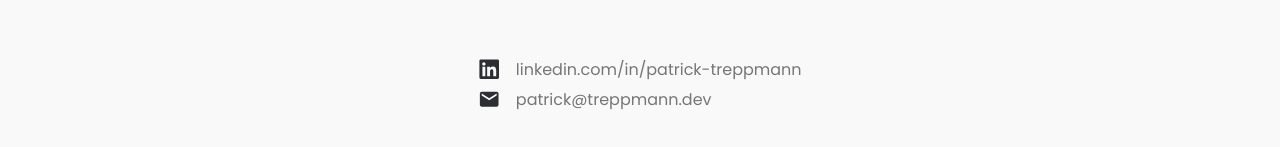
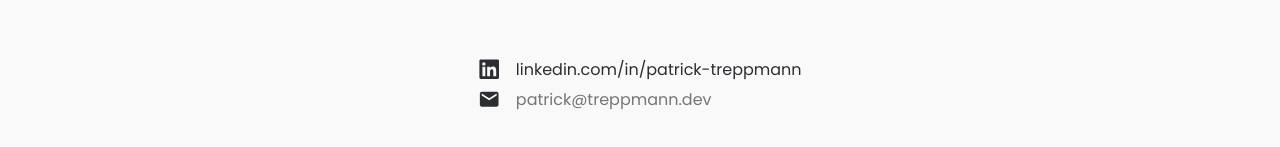
Before and after one commit to patricktrp/portfolio, a React (Create React App) app: page / in a window 1280 px wide. In both pictures the pointer is over the link "linkedin.com/in/patrick-treppmann". Shown: the part 3196-3343 px from the top of the page. Built offline with nearby package versions, Linux system fonts and the light colour scheme.

Commit message:
add hover effect to links

```diff
--- a/src/components/Contact.module.css
+++ b/src/components/Contact.module.css
@@ -17,3 +17,7 @@
     color: var(--font-color-primary);
     font-size: 3rem;
 }
+
+.contact a:hover {
+    color: var(--font-color-primary);
+}
--- a/src/components/Hero.module.css
+++ b/src/components/Hero.module.css
@@ -107,6 +107,10 @@
     color: var(--font-color-primary);
 }
 
+.hero-main-icons a:hover{
+    color: var(--font-color-secondary);
+}
+
 .hero-main-img-wrapper {
     display: flex;
     align-items: center;
```
